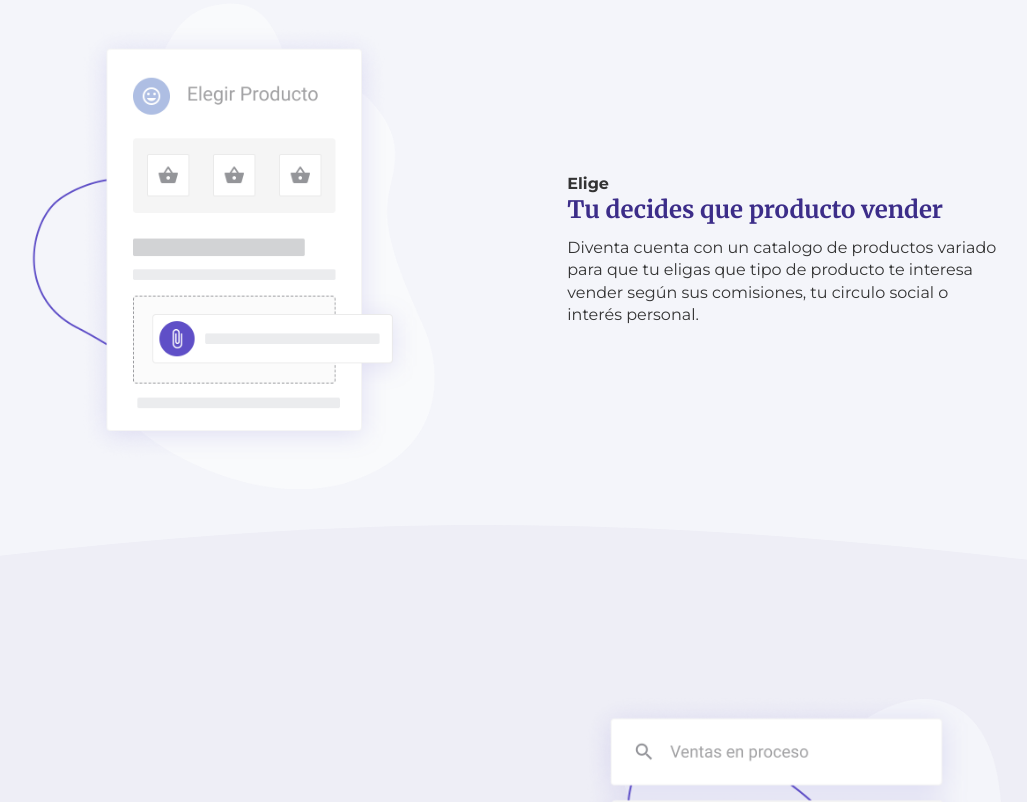
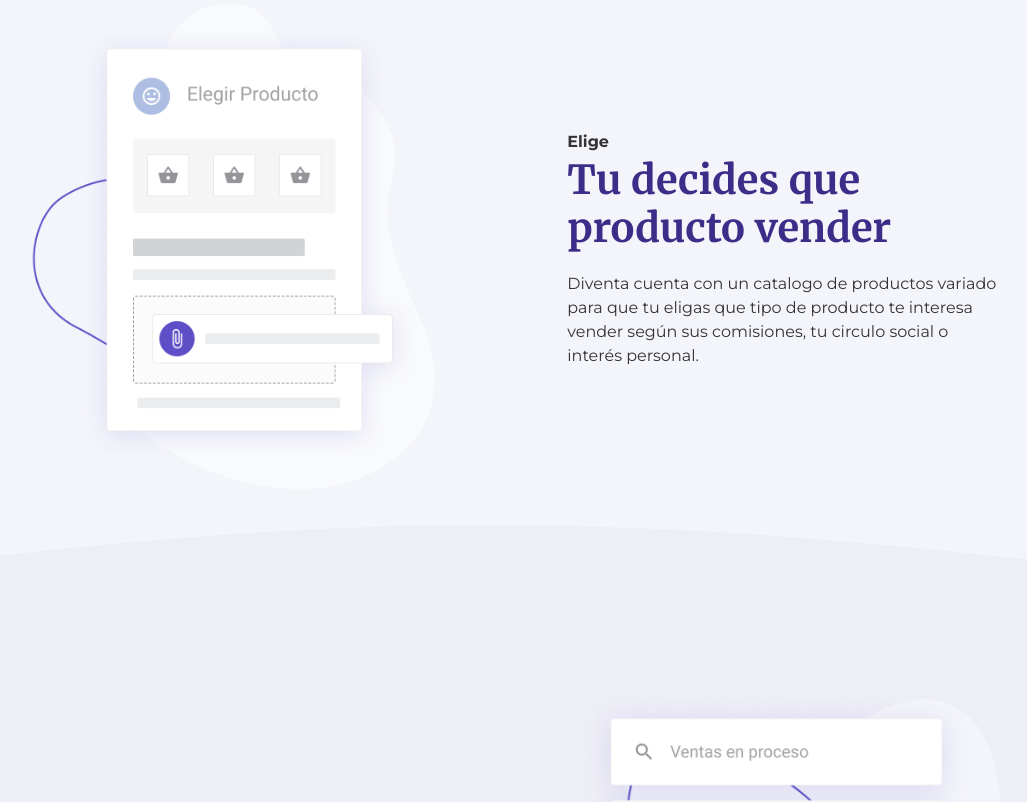
Before and after one commit to ry2/Diventa-Landing-Page, a website: page src/index.html in a window 1280 px wide. Shown: the part 931-1733 px from the top of the page, without its empty margins (139-1166 px from the left). Drawn offline with nearby package versions, Linux system fonts and the light colour scheme; a script that the page names is missing.

Commit message:
Changed H2 for features

```diff
--- a/src/scss/layout/_cards.scss
+++ b/src/scss/layout/_cards.scss
@@ -47,13 +47,14 @@
         margin-bottom: 0;
     }
     h2 {
+        font-size: em(40);
         margin-top: em(2);
         margin-bottom: em(8);
         color: $minsk;
     }
     p {
         margin-top: 0;
-        line-height: 1.4;
+        line-height: 1.5;
     }
 }
 
```
Also changed, not shown: src/css/styles.css, src/css/themes/rebeccapurple.css, 2 other files.
